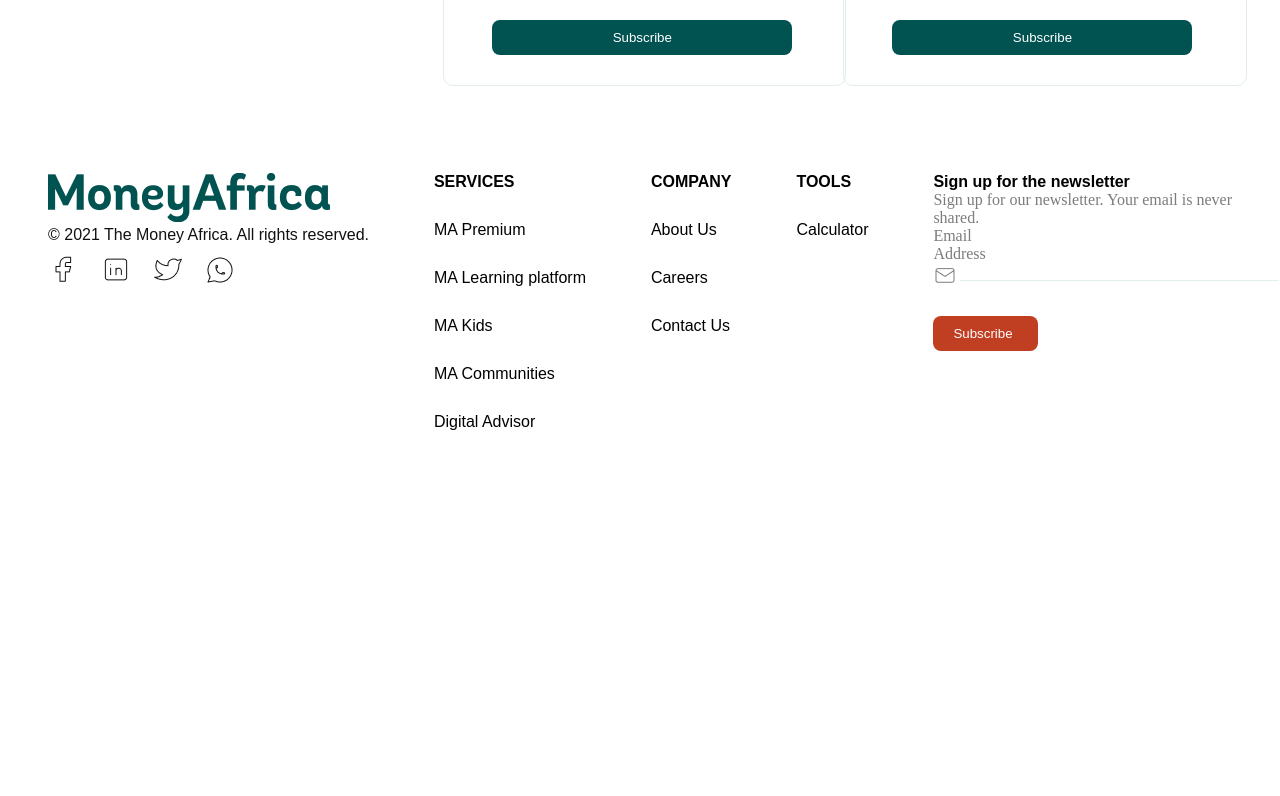
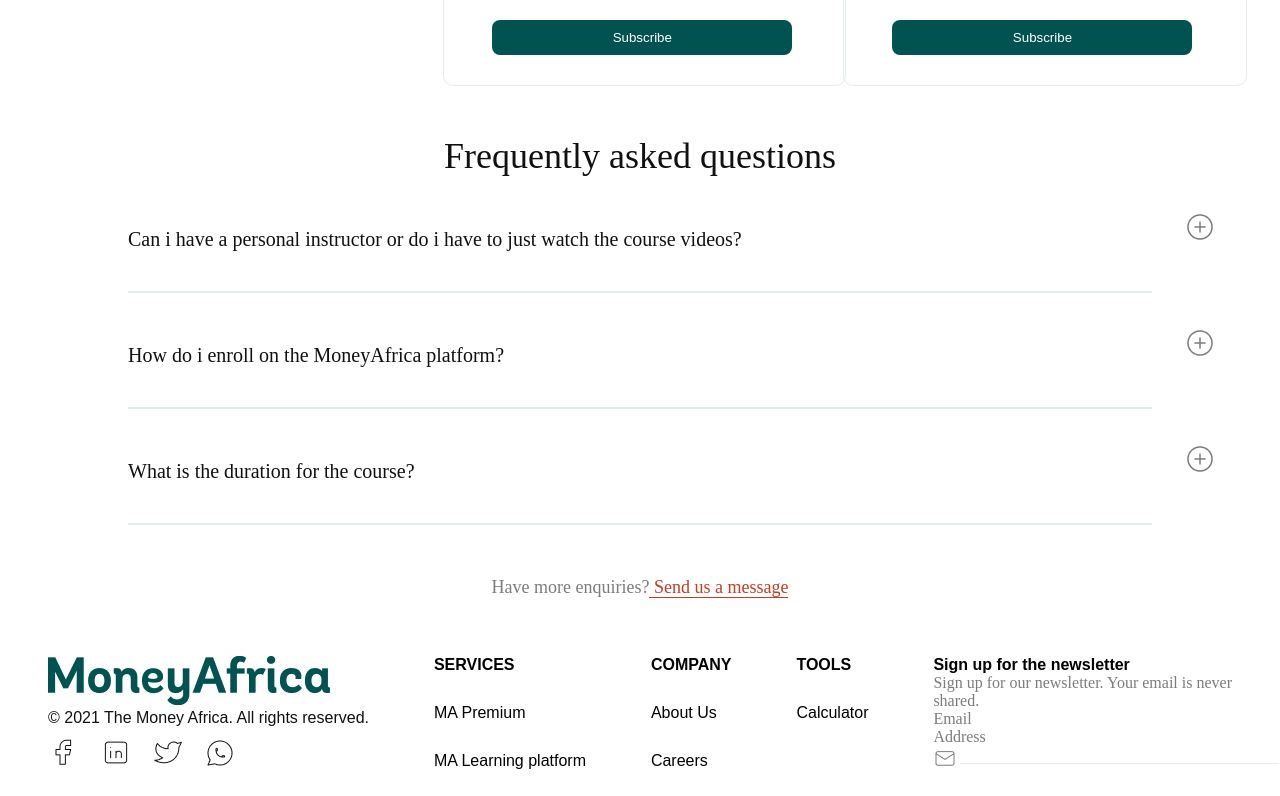
Before and after one commit to victory-nwawunze/clone-financial-website, a React (Create React App) app: page /moneyAfrica/MoneyAfricaPremiumPage in a window 1280 px wide. Shown: the part 740-1536 px from the top of the page. Before the commit the page ends 1219 px from the top, so only its background shows below. Built offline with nearby package versions, Linux system fonts and the light colour scheme.

Commit message:
Finished MoneyAfricaPremiumPageAccordion

```diff
--- a/src/components/MoneyAfricaPremiumPage/MoneyAfricaPremiumPage.js
+++ b/src/components/MoneyAfricaPremiumPage/MoneyAfricaPremiumPage.js
@@ -2,6 +2,7 @@
 
 import React from "react";
 import MarkIcon from "../../images/MarkIcon.png";
+import AccordionPlusImage from "../../images/AccordionPlusImage.png";
 const MoneyAfricaPremiumPage = () => {
   return (
     <React.Fragment>
@@ -177,6 +178,39 @@
           </div>
         </div>
       </div>
+      <div className="MoneyAfricaAAccordion padding-1">
+        <p className="text-center FAQStylesText">Frequently asked questions</p>
+        <p className="FAQtextStyles">
+          Can i have a personal instructor or do i have to just watch the course
+          videos?
+        </p>
+        <div className="PositionAccordionStylesWithLines">
+          <div className="PositionPlusImage">
+            <img src={AccordionPlusImage} />
+          </div>
+        </div>
+        <hr className="styleAccordionLine" />
+        <p className="FAQtextStyles">
+          How do i enroll on the MoneyAfrica platform?
+        </p>
+        <div className="PositionAccordionStylesWithLines">
+          <div className="PositionPlusImage">
+            <img src={AccordionPlusImage} />
+          </div>
+        </div>
+        <hr className="styleAccordionLine" />
+        <p className="FAQtextStyles">What is the duration for the course?</p>
+        <div className="PositionAccordionStylesWithLines">
+          <div className="PositionPlusImage">
+            <img src={AccordionPlusImage} />
+          </div>
+        </div>
+        <hr className="styleAccordionLine" />
+        <p className="text-center SpacingForAccordionLink">
+          Have more enquiries?
+          <span className="SendUsAMessageTextStyles"> Send us a message</span>
+        </p>
+      </div>
     </React.Fragment>
   );
 };
--- a/src/index.css
+++ b/src/index.css
@@ -514,3 +514,49 @@
   padding-top: 30px;
   padding-left: 20px;
 }
+.FAQStylesText{
+  font-weight: 500;
+  font-size: 36px;
+  font-style: none;
+  color: #111111;
+}
+.FAQtextStyles{
+     padding-top: 5%;
+    font-style: normal;
+    font-weight: 500;
+    font-size: 20px;
+    color: #111111;
+    padding-bottom: 40px;
+}
+.MoneyAfricaAAccordion{
+  padding-top: 10px;
+  padding-bottom: 10px;
+  padding-left: 10%;
+  padding-right: 10%;
+}
+.PositionAccordionStylesWithLines{
+  position: relative;
+}
+.PositionPlusImage{
+  position: absolute;
+  left: 66rem;
+  top: -5rem;
+  cursor: pointer;
+}
+.styleAccordionLine{
+  border: 1px solid #E3EEE7;
+}
+.SpacingForAccordionLink{
+  margin-top: 5%;
+  font-weight: 400;
+  font-size: 18px;
+  color: #7C7C7C;
+  font-style: normal;
+}
+.SendUsAMessageTextStyles{
+   font-size: 18px;
+  color: #C03E21;
+  font-style: normal;
+  border-bottom: 1px solid #C03E21;
+  cursor: pointer;
+}
```
Also changed, not shown: src/images/AccordionPlusImage.png (added).
